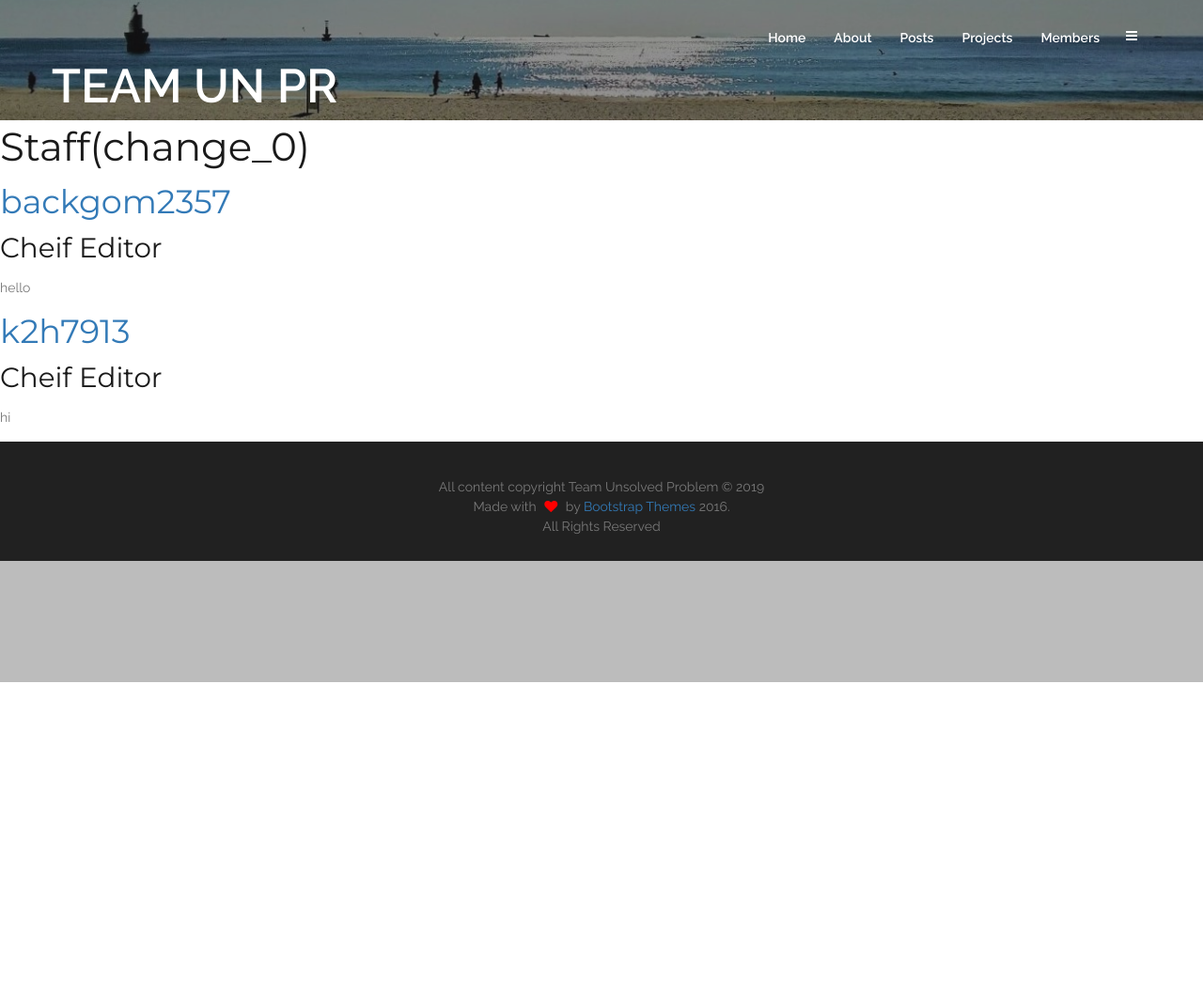
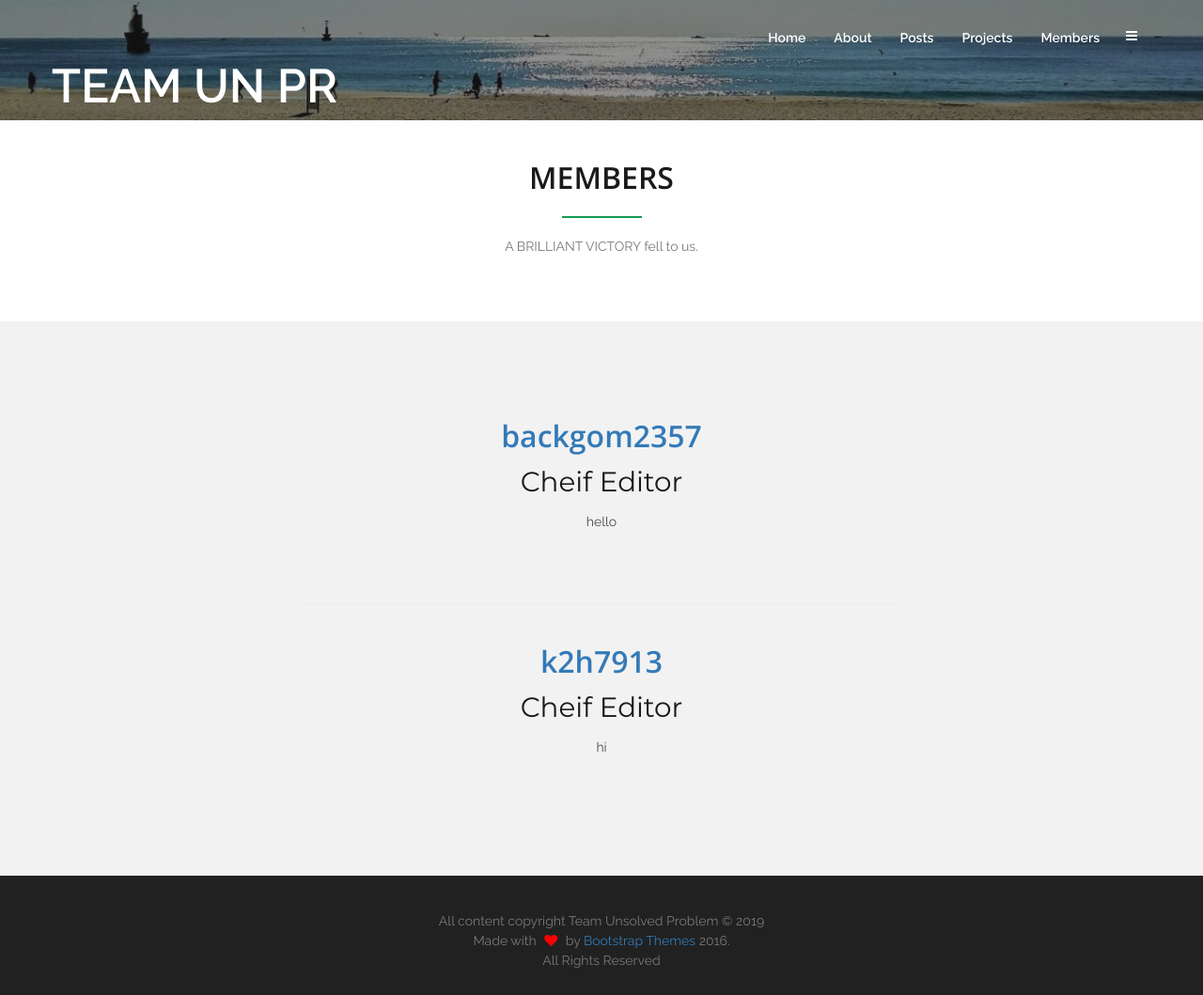
Before and after one commit to unsolvedproblem/unsolvedproblem.github.io, a Jekyll site: the page built from staff.html, in a window 1280 px wide and 1059 px high. Shown: the whole window at 94% size. Built offline with Jekyll 4.4.1, drawn with Linux system fonts in a browser that asks for light colours.

Commit message:
Update staff.html

```diff
--- a/staff.html
+++ b/staff.html
@@ -1,14 +1,46 @@
 ---
 layout: default
-title: Staff
+title: Members
 ---
-<h1>Staff(change_0)</h1>
+<section id="members" class="blog">
+    <div class="container">
+        <div class="row">
+            <div class="main_blog text-center roomy-40">
+                <div class="col-sm-10 col-sm-offset-1">
+                    <div class="head_title text-center">
+                        <h2>MEMBERS</h2>
+                        <div class="separator_auto"></div>
+                        A BRILLIANT VICTORY fell to us.
+                    </div>
+                </div>
+            </div><!--End off row -->
+        </div><!--End off container -->
+    </div>
+</section><!-- End off Blog section-->
+
+<!--authors-->
+<section id="authors" class="lightbg">
+  <div class="main_blog text-center roomy-40">
+    <div class="head_title text-center">
       <ul>
         {% for author in site.authors %}
+            <div class="blog_item m-top-20">
+              <!--image
+                <div class="blog_item_img">
+                    <img src="assets/images/Blog/1.jpg" alt="" />
+                </div>
+                -->
+                <div class="blog_text roomy-40 col-sm-6 col-sm-offset-3">
                   <li>
                     <h2><a href="{{ author.url | prepend: site.baseurl }}">{{ author.name }}</a></h2>
                     <h3>{{ author.position }}</h3>
                     <p>{{ author.content | markdownify }}</p>
                   </li>
+                </div>
+            </div>
+
         {% endfor %}
       </ul>
+    </div>
+  </div>
+</section>
```
Lines whose indentation alone changed are shown as unchanged.
